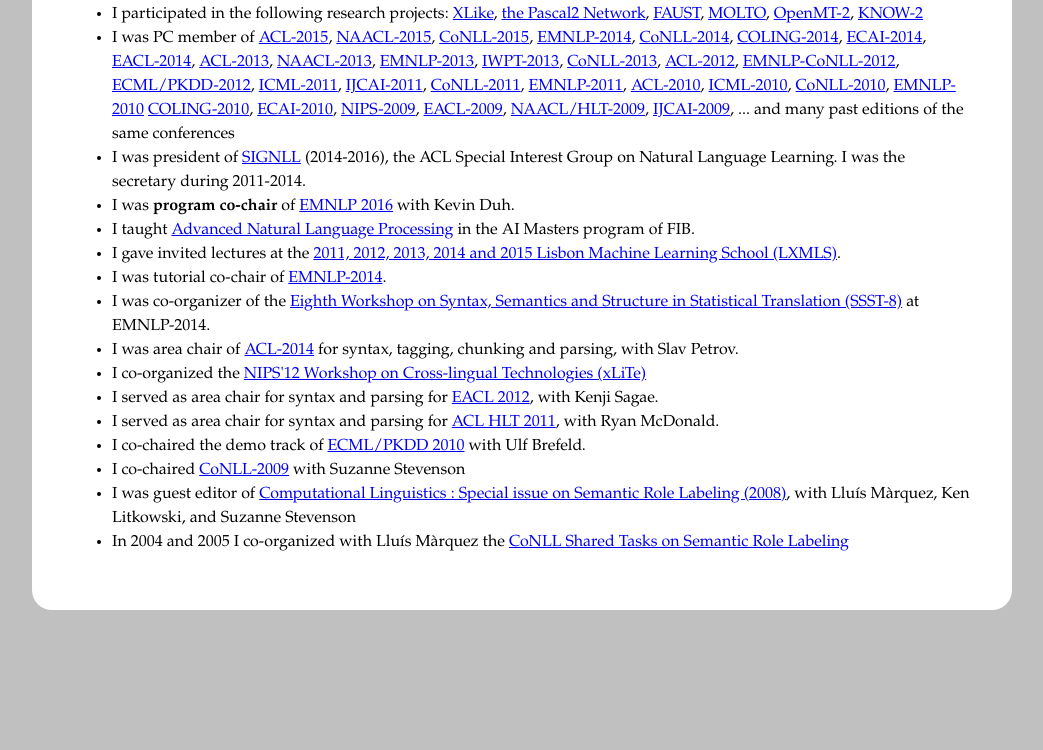
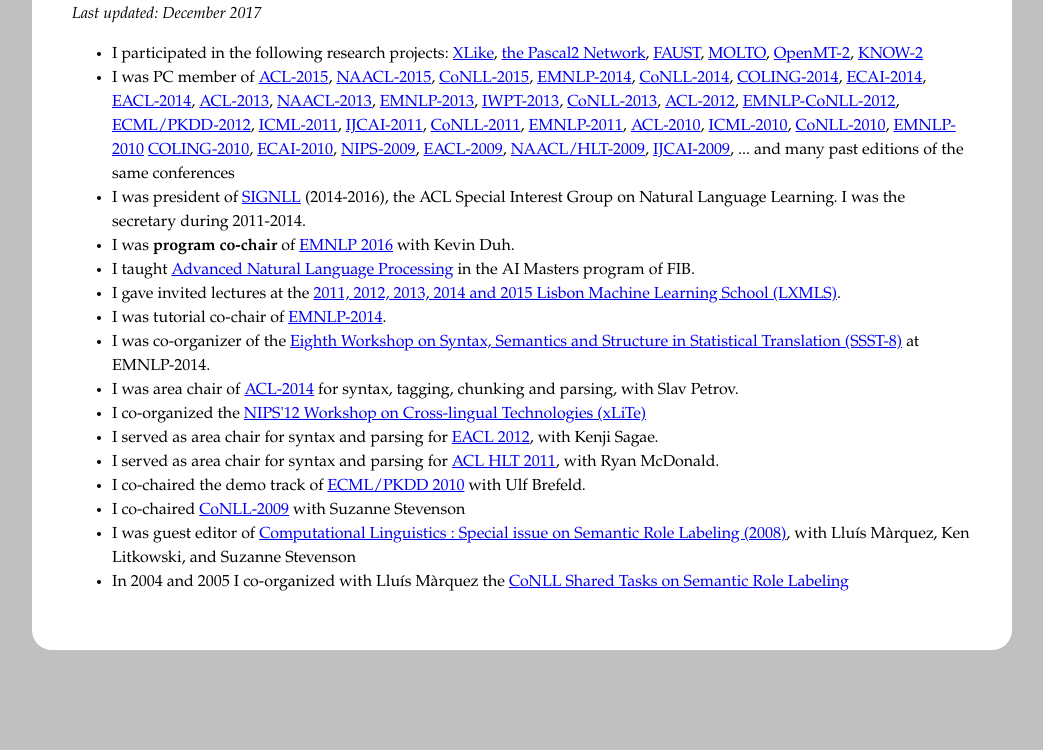
Before and after one commit to xaviercarreras/xaviercarreras.github.io, a plain HTML site: page activities.html in a window 1280 px wide. Shown: the part 139-889 px from the top of the page, without its empty margins (118-1161 px from the left). Before the commit the page ends 849 px from the top, so only its background shows below. Drawn offline with Linux system fonts and the light colour scheme.

Commit message:
Update activities.html

```diff
--- a/activities.html
+++ b/activities.html
@@ -19,6 +19,7 @@
     </nav>
     <h1> Xavier Carreras: Activities</h1>
   </header>
+  <i>Last updated: December 2017</i>
 
 
   <ul>
```
